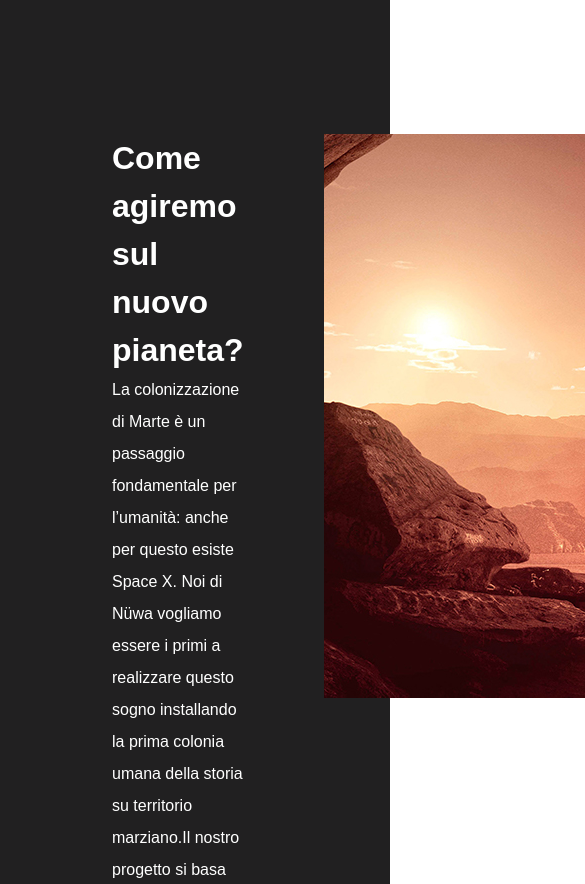
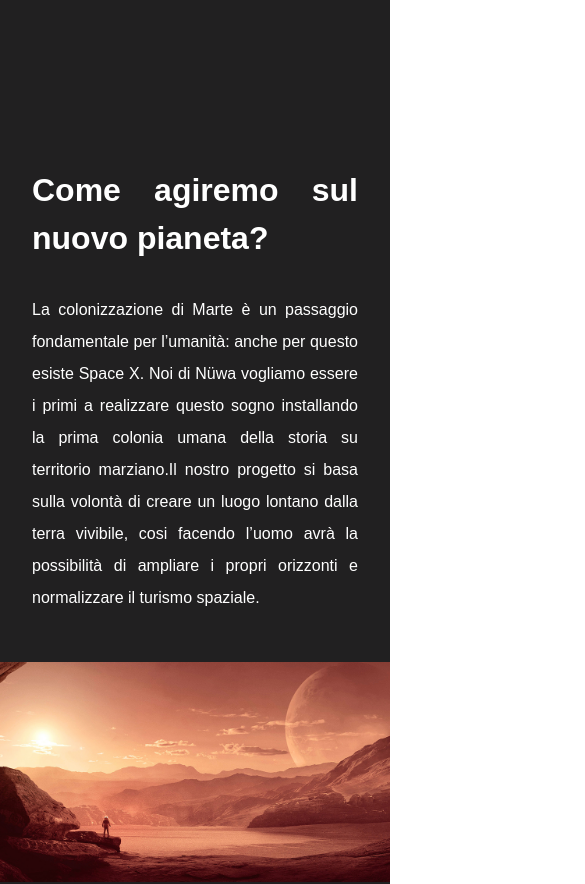
Before and after one commit to giuseppefigliuolo/nuwa, a Vue app: page /marte in a window 390 px wide. Shown: the part 1105-1989 px from the top of the page, 585 px wide, since content can reach past the window. Built offline with nearby package versions, Linux system fonts and the light colour scheme; a web font is replaced by a local one; what vue-event-handler would draw is missing.

Commit message:
responsive section infoMarte e Candidature

```diff
--- a/src/components/Candidatura.vue
+++ b/src/components/Candidatura.vue
@@ -23,8 +23,10 @@
     section{
         margin-bottom: 2em;
         display: flex;
+        flex-direction: row;
         .context{
             width: 80%;
+            text-align: justify;
             padding: 3em;
             display: flex;
             flex-direction: column;
@@ -38,4 +40,20 @@
             }
         }
     }
+    @media screen and (max-width: 700px){
+        section{
+            flex-direction: column;
+            .image{
+                width: 100%;
+                img{
+                    width: 100%;
+                    height: auto;
+                }
+            }
+            .context{
+                width: 100%;
+                padding: 2em;
+            }
+        }
+    }
 </style>
--- a/src/components/InfoMarte.vue
+++ b/src/components/InfoMarte.vue
@@ -26,11 +26,13 @@
         }
         .text{
             padding: 0 5em;
+            text-align: justify;
             display: flex;
             flex-direction: column;
             justify-content: space-between;
             h2{
                 font-size: 2em;
+                margin-bottom: 1em;
             }
             p{
                 line-height: 2;
@@ -38,4 +40,20 @@
             }
         }
     }
+    @media screen and (max-width: 700px){
+        section{
+            margin: 0;
+            flex-direction: column;
+            .image{
+                width: 100%;
+                img{
+                    width: 100%;
+                    height: auto;
+                }
+            }
+            .text{
+                padding: 2em;
+            }
+        }
+    }
 </style>
```
